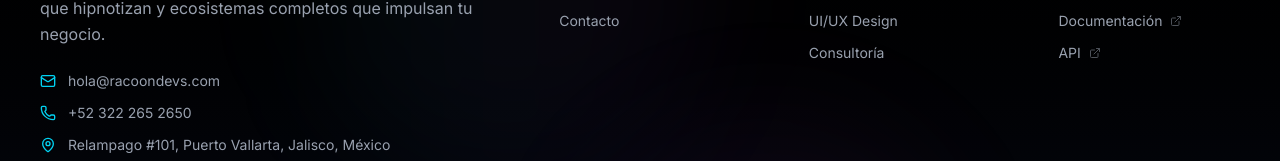
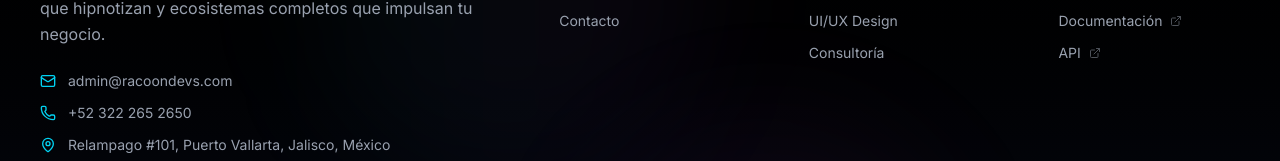
Before and after one commit to RacoonDevs/RacoonDevs, a React (Vite) app in the folder front/: page /portafolio in a window 1280 px wide. Shown: the part 4800-4961 px from the top of the page. Built offline with nearby package versions, Linux system fonts and the light colour scheme; no server answers; what react-google-recaptcha-v3 would draw is missing.

Commit message:
feat: update contact email to admin and enhance portfolio images

```diff
--- a/front/src/components/layout/Footer.jsx
+++ b/front/src/components/layout/Footer.jsx
@@ -73,8 +73,8 @@ const Footer = () => {
     {
       icon: Mail,
       label: "Email",
-      value: "hola@racoondevs.com",
-      href: "mailto:hola@racoondevs.com",
+      value: "admin@racoondevs.com",
+      href: "mailto:admin@racoondevs.com",
     },
     {
       icon: Phone,
--- a/front/src/components/sections/ContactSection.jsx
+++ b/front/src/components/sections/ContactSection.jsx
@@ -111,8 +111,8 @@ const ContactSection = () => {
     {
       icon: Mail,
       label: "Email",
-      value: "hola@racoondevs.com",
-      href: "mailto:hola@racoondevs.com",
+      value: "admin@racoondevs.com",
+      href: "mailto:admin@racoondevs.com",
       gradient: "from-cyan-500/20 to-blue-500/20",
       borderGradient: "from-cyan-500/50 to-blue-500/50",
       accentColor: "text-cyan-400",
--- a/front/src/data/portfolioData.js
+++ b/front/src/data/portfolioData.js
@@ -4,8 +4,10 @@
 import sinabeImage from "../assets/portafolio/sinabe.webp";
 import mycadImage from "../assets/portafolio/mycad.webp";
 import ntropiaImage from "../assets/portafolio/ntropia.webp";
-// Placeholder para las imágenes que no existen aún
-import placeholderImage from "../assets/portafolio/sinabe.webp"; // Usar una existente como placeholder
+import carnitasJoselesImage from "../assets/portafolio/carnitas-joseles.webp";
+import fgCarpinteriaImage from "../assets/portafolio/fg-carpinteria.webp";
+import familiaCrossfitImage from "../assets/portafolio/famcrossfit.webp";
+import carnitasElPitillalImage from "../assets/portafolio/logo-carnitas.webp";
 
 export const portfolioStats = [
   {
@@ -115,7 +117,7 @@ export const allProjects = [
     subtitle: "Rebranding y Página Web",
     description:
       "Plataforma web optimizada para cadenas de suministro sustentables con análisis de huella de carbono integrado.",
-    image: placeholderImage, // Usar placeholder hasta tener la imagen real
+    image: carnitasElPitillalImage,
     category: "Landing Page - Menú y Reservas",
     year: "2024",
     tags: ["Vite JS", "React JS", "Tailwind CSS", "Design"],
@@ -129,7 +131,7 @@ export const allProjects = [
     subtitle: "Página Web",
     description:
       "Sitio web corporativo para empresa de carpintería especializada, con catálogo de productos y sistema de cotizaciones.",
-    image: placeholderImage, // Usar placeholder hasta tener la imagen real
+    image: fgCarpinteriaImage,
     category: "Informational Website",
     year: "2024",
     tags: ["React JS", "Translator", "Design", "Tailwind CSS"],
@@ -143,7 +145,7 @@ export const allProjects = [
     subtitle: "Gestión de Competencias Deportivas",
     description:
       "Plataforma integral para la gestión de competencias deportivas en gimnasios, incluyendo registro, seguimiento y rankings.",
-    image: placeholderImage, // Usar placeholder hasta tener la imagen real
+    image: familiaCrossfitImage,
     category: "Sports Platform",
     year: "2025",
     tags: ["React JS", "Node.js", "Prisma", "Mysql", "Vite JS"],
@@ -157,7 +159,7 @@ export const allProjects = [
     subtitle: "Rebranding y Página Web",
     description:
       "Proyecto de rebranding completo y desarrollo de sitio web para el reconocido restaurante Carnitas Joseles.",
-    image: placeholderImage, // Usar placeholder hasta tener la imagen real
+    image: carnitasJoselesImage,
     category: "Branding & Web",
     year: "2025",
     tags: ["Branding", "React", "Design", "Marketing"],
```
Also changed, not shown: 2 other files (tests, documents, lock files or other folders).
